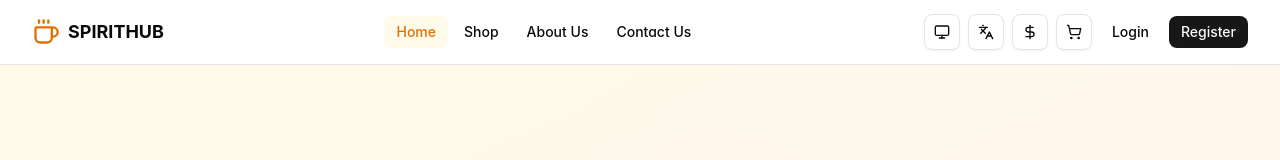
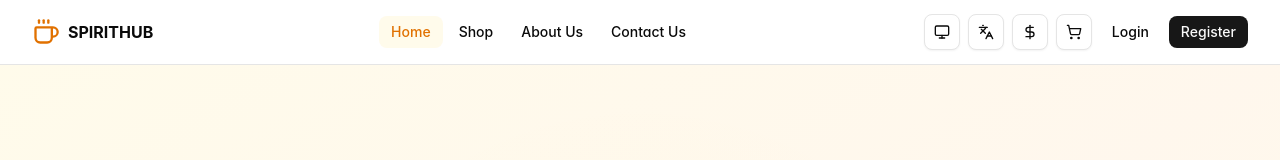
Before and after one commit to spirithubcafe/spirithubcafe-web, a React (Vite) app: page / in a window 1280 px wide. Shown: the top 160 px of the page. Built offline with nearby package versions, Linux system fonts and the light colour scheme.

Commit message:
fix: adjust brand name text size for improved readability

```diff
--- a/src/components/navigation.tsx
+++ b/src/components/navigation.tsx
@@ -82,10 +82,7 @@ export function Navigation() {
               <Link to="/" className="flex items-center gap-2 hover:opacity-80 transition-opacity">
                 <Coffee className="h-7 w-7 text-amber-600 no-flip" />
                 <span className={cn(
-                  "font-bold",
-                  isArabic
-                    ? "text-base"
-                    : "text-lg sm:inline hidden md:inline"
+                  "font-bold"
                 )}>
                   {t('navigation.brandName')}
                 </span>
```
